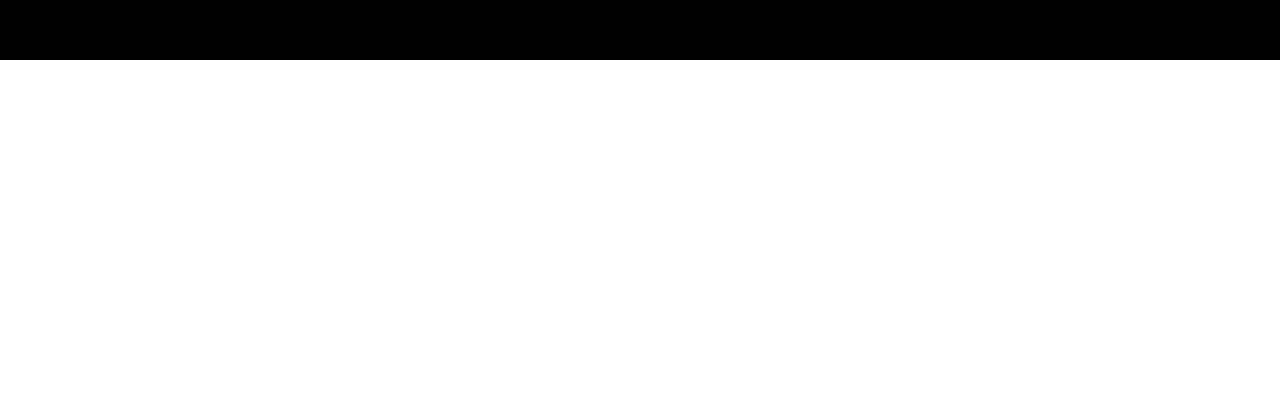
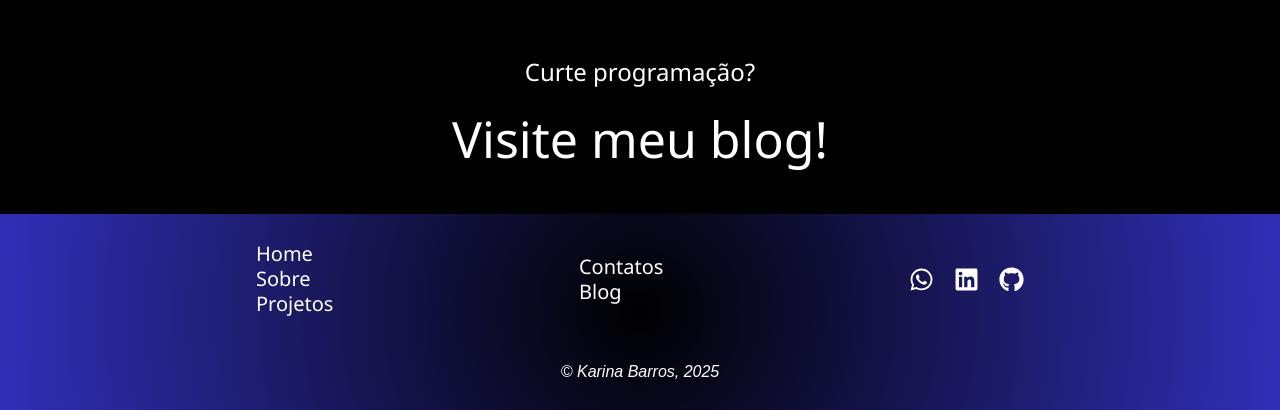
Before and after one commit to KarinaBarros/portfolio, a Next.js app: page / in a window 1280 px wide. Shown: the part 2212-2622 px from the top of the page. Before the commit the page ends 2272 px from the top, so only its background shows below. Built offline with nearby package versions, Linux system fonts and the light colour scheme.

Commit message:
contatos, footer

```diff
--- /dev/null
+++ b/components/footer/footer.css
@@ -0,0 +1,51 @@
+.footer{
+    background: radial-gradient(circle, var(--color-background), var(--color-nav1));
+    color:var(--color-text);
+    padding: 30px 20%;
+    display: flex;
+    flex-direction: column;
+    gap: 50px;
+}
+.container-footer{
+    display: flex;
+    gap: 20px;
+    justify-content: space-between;
+}
+
+.container-footer-nav{
+    display: flex;
+    flex-direction: column;
+    gap: 5px;
+    font-family: var(--font);
+    font-size: 20px;
+    justify-content: center;
+}
+
+.container-footer-links{
+    display: flex;
+    gap: 20px;
+    font-family: var(--font);
+    font-size: 25px;
+    align-items: center;
+}
+
+.copyright{
+    font-family: var(--font2);
+    font-size: 16px;
+    font-style: italic;
+    margin: 0 auto;
+}
+
+@media (max-width:720px){
+    .container-footer{
+        flex-direction: column;
+        align-items: center;
+        gap: 20px;
+    }
+    .container-footer-nav{
+        gap: 20px;
+    }
+    .container-footer-links{
+        margin-top: 20px;
+    }
+}
--- /dev/null
+++ b/components/footer/footer.js
@@ -0,0 +1,28 @@
+import Link from 'next/link';
+import './footer.css';
+import '@/app/globals.css';
+import { FaWhatsapp, FaGithub, FaLinkedin } from "react-icons/fa";
+
+export default function Footer() {
+    return (
+        <div className='footer'>
+            <div className='container-footer'>
+                <div className='container-footer-nav'>
+                    <Link href='/'>Home</Link>
+                    <Link href='/sobre'>Sobre</Link>
+                    <Link href='/projetos'>Projetos</Link>
+                </div>
+                <div className='container-footer-nav'>
+                    <Link href='/contatos'>Contatos</Link>
+                    <Link href='/blog'>Blog</Link>
+                </div>
+                <div className='container-footer-links'>
+                    <a href='https://wa.me/5516997872488' target="_blank"><FaWhatsapp /></a>
+                    <a href='https://www.linkedin.com/in/karina-barros-20b169292/' target="_blank"><FaLinkedin /></a>
+                    <a href='https://github.com/KarinaBarros' target="_blank"><FaGithub /></a>
+                </div>
+            </div>
+            <div className='copyright'><Link href='/copyright'>© Karina Barros, 2025</Link></div>
+        </div>
+    )
+}
--- a/components/home/main/main.css
+++ b/components/home/main/main.css
@@ -94,27 +94,28 @@
 }
 
 .image-ia{
-    transform: translate(-600px) rotate(180deg);
+    transform: translatex(-600px) rotate(180deg);
     opacity: 0;
     width: 25rem;
     height: auto;
 }
 
 .image-ia2{
-    transform: translate(700px);
+    transform: translatex(700px);
     opacity: 0;
     width: 25rem;
     height: auto;
+    border-radius: 20px;
 }
 
 
 .text-animation{
-    transform: translate(700px);
+    transform: translatex(700px);
     opacity: 0;
 }
 
 .text-animation2{
-    transform: translate(-700px);
+    transform: translatex(-700px);
     opacity: 0;
 }
 
@@ -123,9 +124,43 @@
     padding-bottom: 50px;
 }
 .form-animation{
-    transform: translate(-1000px);
+    transform: translatex(-1000px);
     opacity: 0;
 }
+.main-blog{
+    display: flex;
+    flex-direction: column;
+    text-align: center;
+    gap: 30px;
+    padding-bottom: 50px;
+}
+
+.main-blog h2{
+    color: var(--color-text);
+    font-family: var(--font);
+    font-size: 1.5rem;
+}
+
+.link-blog{
+    font-family: var(--font);
+    font-size: 50px;
+    animation: pulse 1s infinite;
+}
+
+@keyframes pulse {
+    0% {
+      transform: scale(1);
+      color: var(--color-text);
+    }
+    50% {
+      transform: scale(1.1);
+      color: var(--color-highlight);
+    }
+    100% {
+      transform: scale(1);
+      color: var(--color-text);
+    }
+  }
 
 @media (max-width:1000px){
     .main{
@@ -149,7 +184,7 @@
         width: 100%;
     }
     .text-animation2{
-        transform: translate(700px);
+        transform: translatex(700px);
     }
     .image-ia{
         margin: 0;
@@ -158,7 +193,7 @@
        padding-top: 50px;
     }
     .image-ia2{
-        transform: translate(-700px);
+        transform: translatex(-700px);
     }
     .main-icons {
         flex-wrap: wrap;
@@ -186,7 +221,9 @@
     .form-animation{
         transform: translate(1000px);
     }
-
+    .link-blog{
+        font-size: 30px;
+    }
 }
 
 
@@ -221,6 +258,6 @@
         padding-top: 50px;
     }
     .form-animation{
-        transform: translate(1000px);
+        transform: translatex(1000px);
     }
 }
--- a/components/home/main/main.js
+++ b/components/home/main/main.js
@@ -107,6 +107,12 @@ const Main = () => {
                     <FormContato />
                 </div>
             </div>
+            <div className='main-blog'>
+                <h2>Curte programação?</h2>
+                <div className='link-blog'>
+                    <Link href='/blog'>Visite meu blog!</Link>
+                </div>
+            </div>
         </>
     );
 }
--- a/components/nav/nav.js
+++ b/components/nav/nav.js
@@ -85,7 +85,7 @@ export default function Nav({ Tema }) {
                 <Link href='/' className='link-nav'>Home</Link>
                 <Link href='/sobre' className='link-nav'>Sobre</Link>
                 <Link href='/projetos' className='link-nav'>Projetos</Link>
-                <p className='link-nav'>Contatos</p>
+                <Link href='/contatos' className='link-nav'>Contatos</Link>
                 <Link href='/blog' className='link-nav'>Blog</Link>
                 <button onClick={TrocarTema}><FontAwesomeIcon icon={faLightbulb} className='icon-nav' /></button>
             </div>
--- /dev/null
+++ b/pages/contatos.js
@@ -0,0 +1,34 @@
+import '@/app/globals.css';
+import '@/styles/contatos.css'
+import Nav from '@/components/nav/nav';
+import { FaWhatsapp, FaGithub, FaLinkedin } from "react-icons/fa";
+import FormContato from '@/components/form-contato/form-contato';
+import Footer from '@/components/footer/footer';
+
+export default function Contatos() {
+    return (
+        <>
+            <div className='contatos'>
+                <Nav />
+                <h1>Contatos</h1>
+                <div className='localizacao'>
+                    <iframe
+                        src="https://www.google.com/maps/embed?pb=!1m18!1m12!1m3!1d118560.81063442546!2d-48.24788320013145!3d-21.779280565622663!2m3!1f0!2f0!3f0!3m2!1i1024!2i768!4f13.1!3m3!1m2!1s0x94b8f15fecb7508b%3A0xbdaebe35da49b086!2sAraraquara%2C%20State%20of%20S%C3%A3o%20Paulo!5e0!3m2!1sen!2sbr!4v1736512293682!5m2!1sen!2sbr"
+                        //width="600" height="450" style="border:0;"
+                        allowfullscreen=""
+                        loading="lazy"
+                        referrerpolicy="no-referrer-when-downgrade">
+                    </iframe>
+                    <p>Araraquara / SP</p>
+                </div>
+                <div className='links'>
+                    <a href='https://wa.me/5516997872488' className='whats' target="_blank"><FaWhatsapp /></a>
+                    <a href='https://www.linkedin.com/in/karina-barros-20b169292/' className='linkedin' target="_blank"><FaLinkedin /></a>
+                    <a href='https://github.com/KarinaBarros' className='github-link-contatos' target="_blank"><FaGithub /></a>
+                </div>
+                <FormContato />
+            </div>
+            <Footer />
+        </>
+    )
+}
--- /dev/null
+++ b/pages/copyright.js
@@ -0,0 +1,7 @@
+export default function Copyright(){
+    return(
+        <div>
+            <h1>Copyright</h1>
+        </div>
+    )
+}
--- a/pages/index.js
+++ b/pages/index.js
@@ -5,6 +5,7 @@ import { useState, useEffect } from 'react';
 import LottieAnimation from '@/components/lottie/lottie';
 import Header from '@/components/home/header/Header';
 import Main from '@/components/home/main/main';
+import Footer from '@/components/footer/footer';
 
 export default function Home() {
     const [tema, setTema] = useState('');
@@ -40,6 +41,7 @@ export default function Home() {
             <div className='home'>
                 <Header tema={tema}/>
                 <Main/>
+                <Footer/>
             </div>
         </div>
         )}
--- a/pages/projetos.js
+++ b/pages/projetos.js
@@ -3,6 +3,7 @@ import '@/app/globals.css';
 import '@/styles/projetos.css';
 import { FaChevronDown, FaChevronUp } from 'react-icons/fa';
 import { useState } from "react";
+import Footer from "@/components/footer/footer";
 
 export default function Projetos() {
     const [visibleEstudai, setVisibleEstudai] = useState(false);
@@ -183,6 +184,7 @@ export default function Projetos() {
                     </div>
                 </div>
             </div>
+            <Footer/>
         </div>
     )
 }
--- a/pages/sobre.js
+++ b/pages/sobre.js
@@ -7,6 +7,7 @@ import { FaHtml5, FaCss3, FaJs, FaBootstrap, FaReact, FaNode, FaDatabase } from
 import { SiTypescript, SiNextdotjs, SiTailwindcss } from "react-icons/si";
 import { TbBrandReactNative } from "react-icons/tb";
 import { IoLogoGithub } from "react-icons/io";
+import Footer from '@/components/footer/footer';
 
 export default function Sobre() {
     const [image, setImage] = useState('');
@@ -107,6 +108,7 @@ export default function Sobre() {
                 </div>
                 <Github />
             </div>
+            <Footer/>
         </>
     )
 }
--- /dev/null
+++ b/styles/contatos.css
@@ -0,0 +1,66 @@
+.contatos{
+    background-color: var(--color-background);
+    display: flex;
+    flex-direction: column;
+    min-height: 100vh;
+    align-items: center;
+    padding-bottom: 50px;
+}
+
+.contatos h1{
+    margin: 80px auto 0;
+    color: var(--color-text);
+    font-family: var(--font);
+    font-size: 50px;
+}
+
+.localizacao{
+    margin: 50px 0;
+    display: flex;
+    color: var(--color-text);
+    font-family: var(--font2);
+    font-size: 30px;
+    gap: 50px;
+    align-items: center;
+}
+
+.contatos iframe{
+    width: 400px;
+    height: 250px;
+}
+
+.contatos .links{
+    display: flex;
+    gap: 50px;
+    font-size: 50px;
+    margin-bottom: 50px;
+}
+
+.whats{
+    color: #25D366;
+    cursor: pointer;
+    padding: 15px;
+}
+
+.linkedin{
+    color: #0A66C2;
+    cursor: pointer;
+    padding: 15px;
+}
+
+.github-link-contatos{
+    color: var(--color-text);
+    cursor: pointer;
+    padding: 15px;
+}
+
+.whats:hover, .github-link-contatos:hover, .linkedin:hover{
+    font-size: 80px;
+    padding: 0;
+}
+
+@media (max-width:720px){
+    .localizacao{
+        flex-direction: column;
+    }
+}
--- a/styles/sobre.css
+++ b/styles/sobre.css
@@ -104,6 +104,11 @@
     width: 350px;
     height: 250px;
     border: 5px solid var(--color-nav1);
+    border-radius: 10px;
+}
+
+.cursos img:hover{
+    border: 5px solid var(--color-highlight);
 }
 
 .sobre .curso{
```
